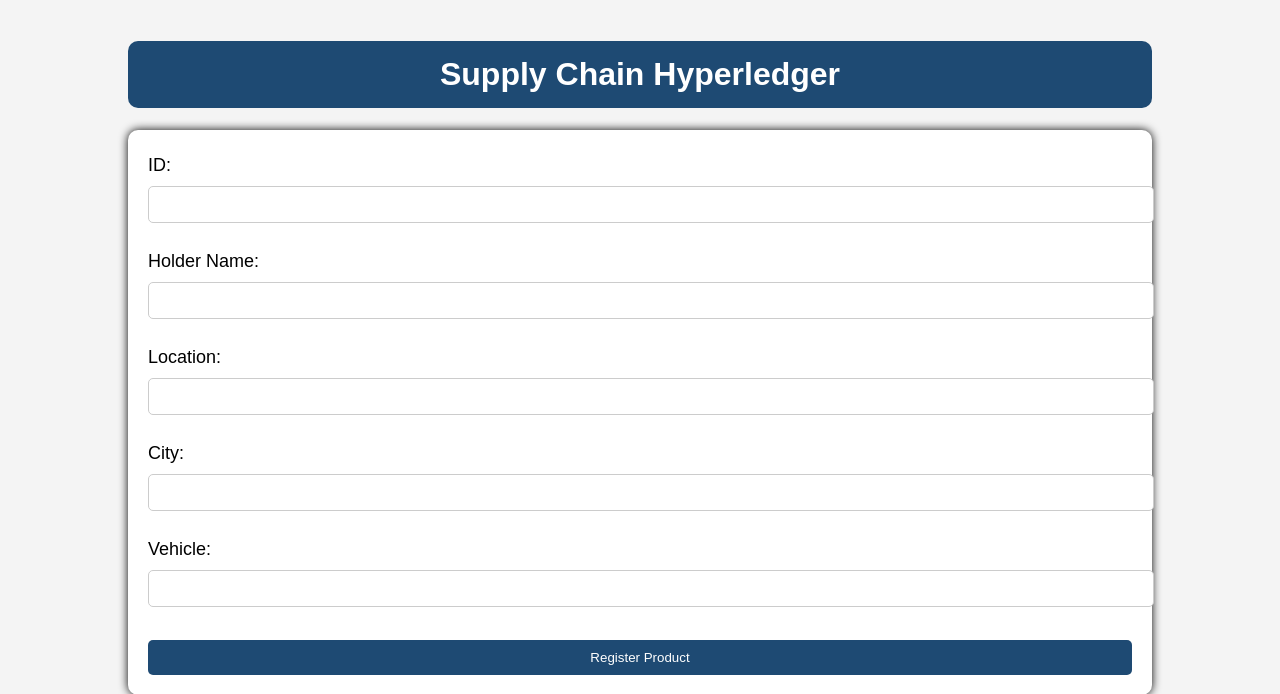
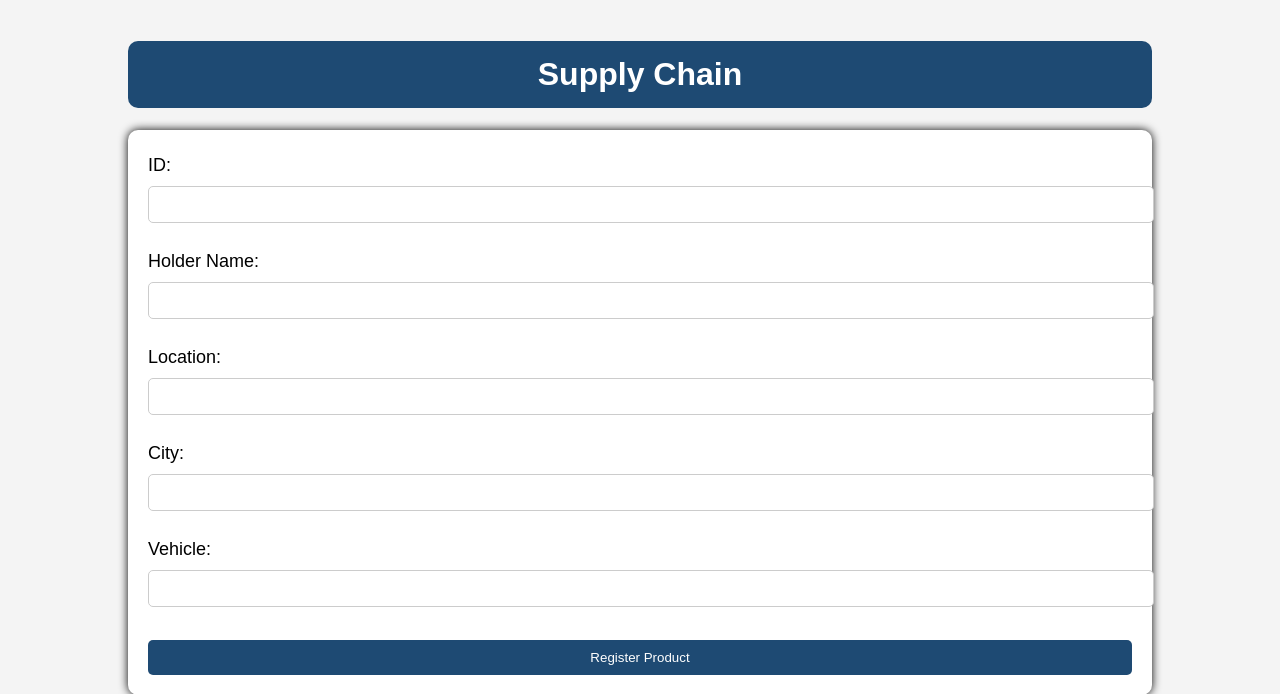
Before and after one commit to md-t-a-tonoy/python_supplychain_DAPP, a Flask app: template templates/index.html in a window 1280 px wide. Shown: the top 694 px of the page. Run offline with Flask 3, Linux system fonts and the light colour scheme; the template is opened without the code that fills it, so the values that code supplies are empty.

Commit message:
index.html

```diff
--- a/templates/index.html
+++ b/templates/index.html
@@ -135,7 +135,7 @@
 
 <body>
     <div class="container">
-        <h1>Supply Chain Hyperledger</h1>
+        <h1>Supply Chain</h1>
         <form action="/registerProduct" method="post">
             <label for="ID">ID:</label>
             <input type="text" id="ID" name="ID" required><br><br>
```
